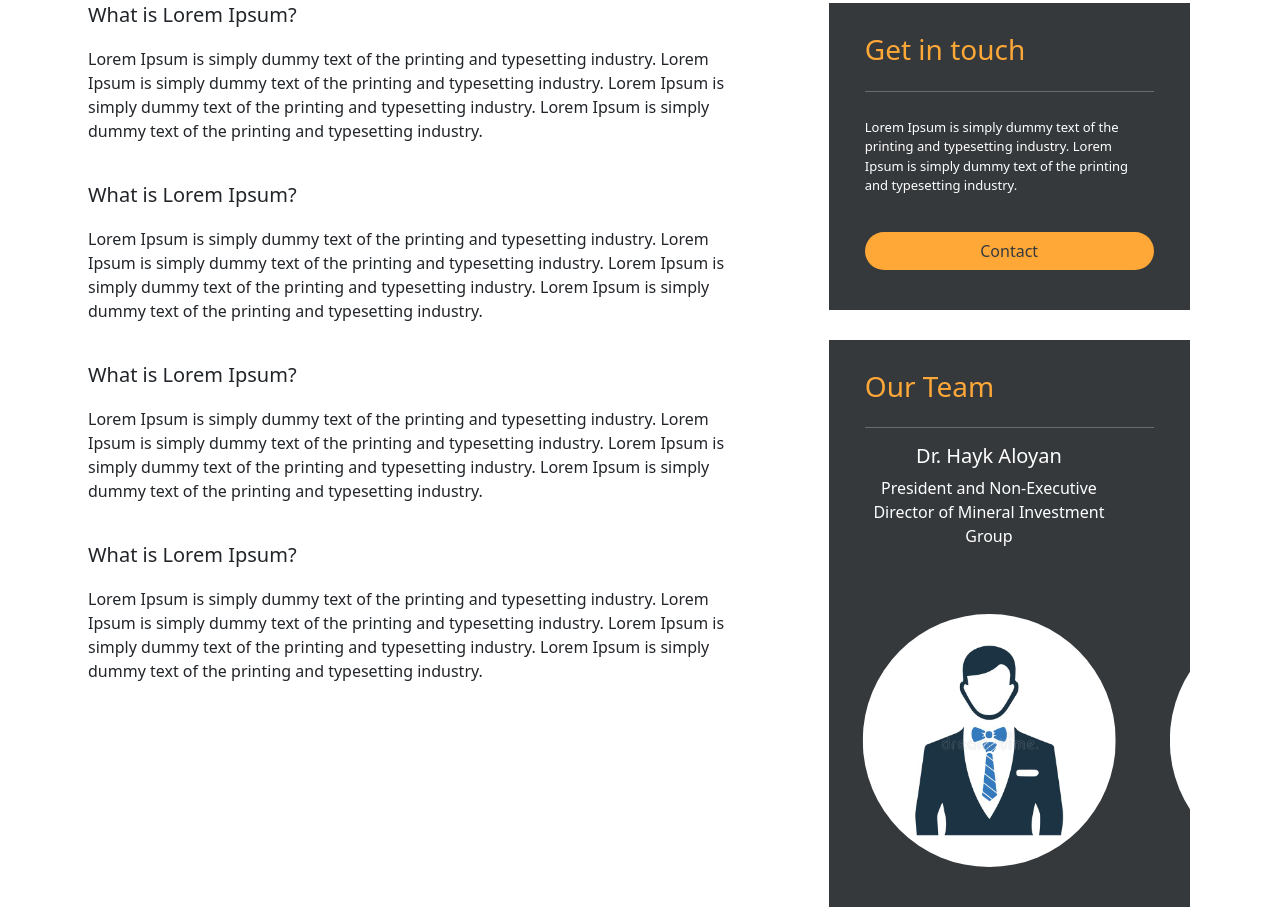
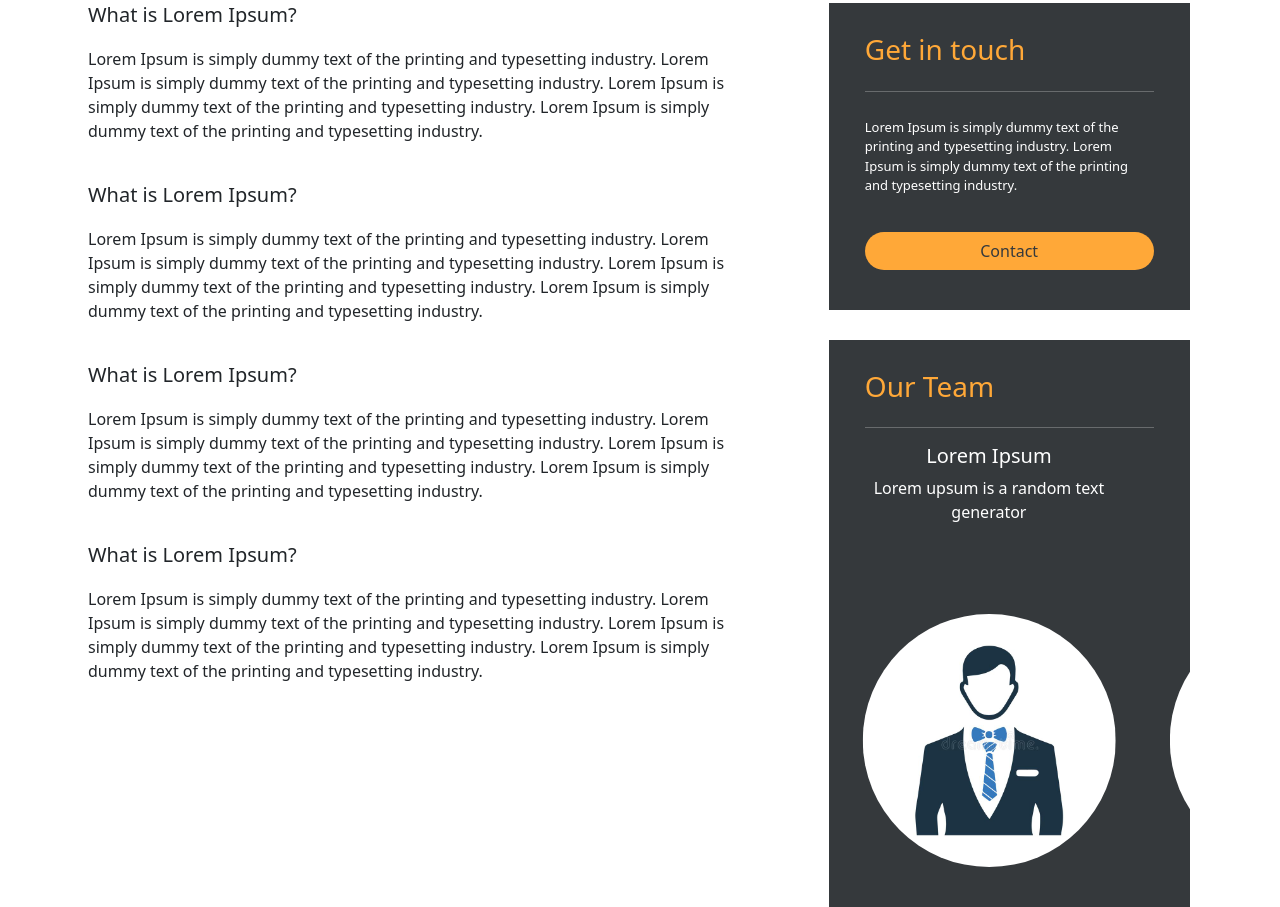
Before and after one commit to LadoGelava/mineral, a plain HTML site: page index.html in a window 1280 px wide. Shown: the part 667-1574 px from the top of the page. Drawn offline with nearby package versions, Linux system fonts and the light colour scheme.

Commit message:
Add files via upload

```diff
--- a/index.html
+++ b/index.html
@@ -166,16 +166,16 @@
                           <div class="carousel-item active">
                             <img src="img/avatar.jpg" class="d-block w-100" alt="...">
                             <div class="carousel-caption d-none d-md-block">
-                              <h5>Dr. Hayk Aloyan</h5>
-                              <p>President and Non-Executive Director of Mineral Investment Group</p>
+                              <h5>Lorem Ipsum</h5>
+                              <p>Lorem upsum is a random text generator</p>
 
 
                             </div>
                           </div>
                           <div class="carousel-item">
                             <div class="carousel-caption d-none d-md-block">
-                              <h5>Mr. Hovhannes Karapetyan</h5>
-                              <p>COO, founder of Mountain Jaguar Team</p>
+                              <h5>Lorem Ipsum</h5>
+                              <p>Lorem upsum is a random text generator</p>
                             </div>
                             <img src="img/avatar.jpg" class="d-block w-100" alt="...">
 
```
Also changed, not shown: georgia.html (+6 -6 lines).
